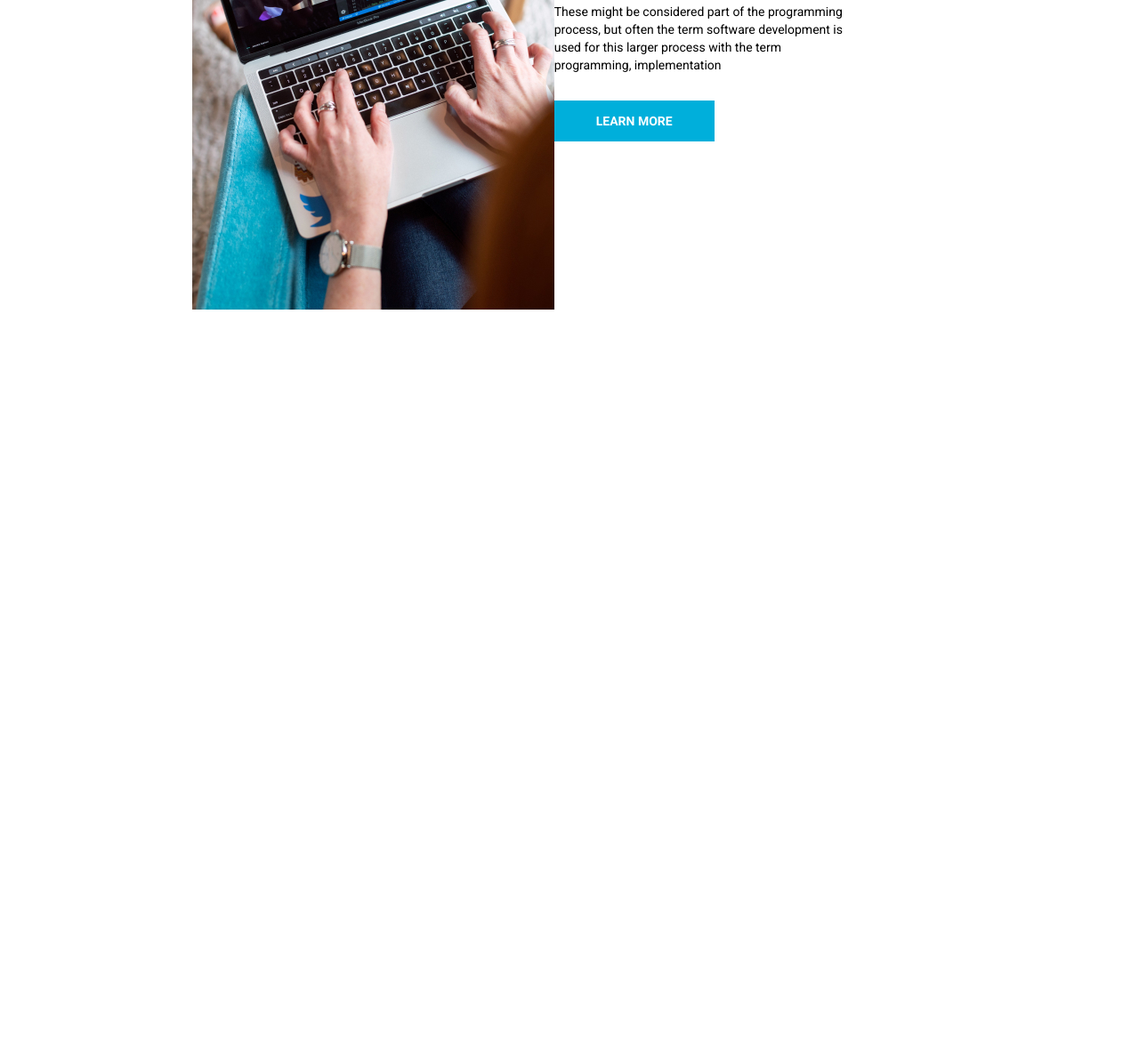
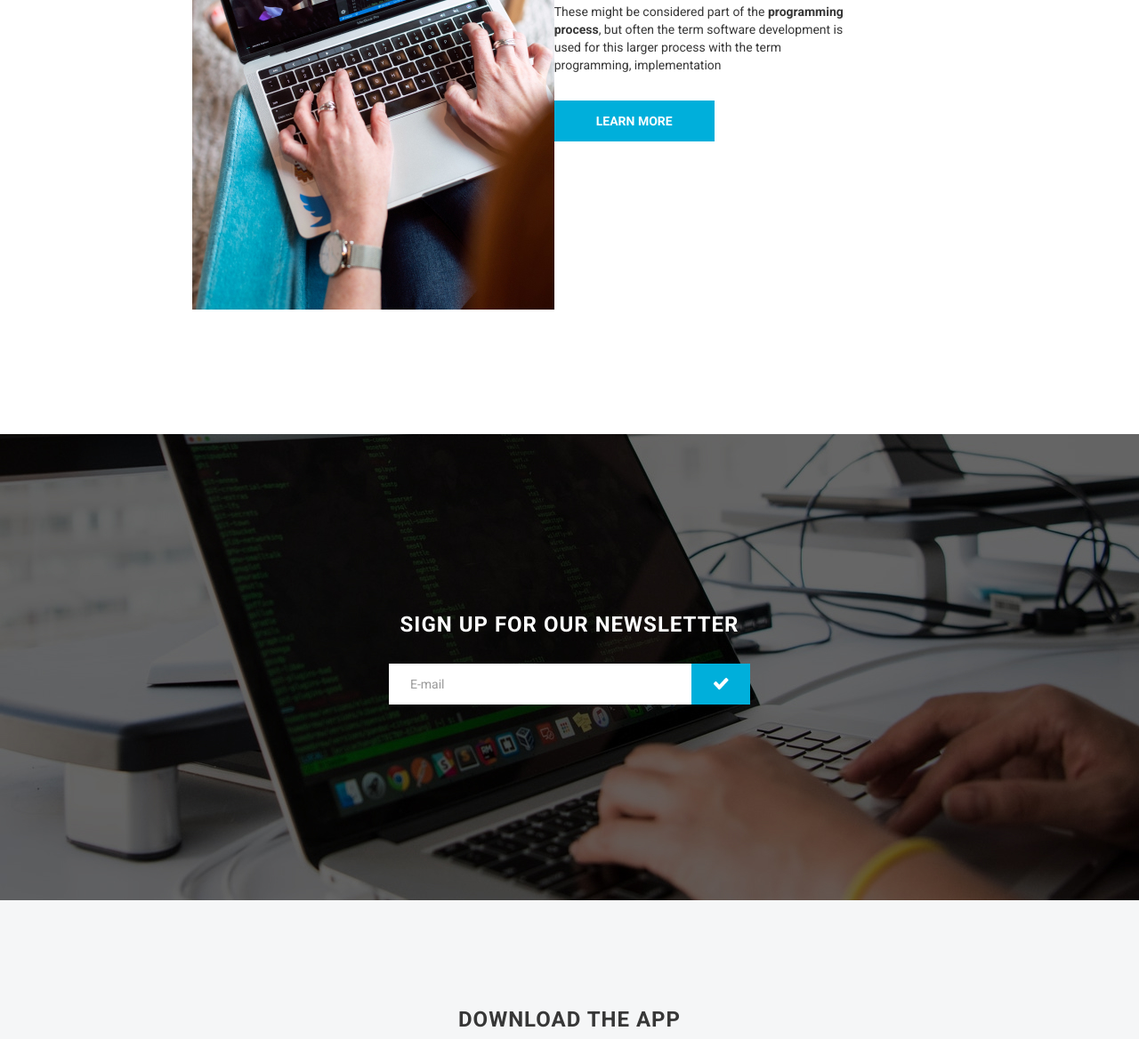
Before and after one commit to selfmotivation/practice, a plain HTML site: page webdev/index.html in a window 1280 px wide. Shown: the part 2444-3612 px from the top of the page at 89% size. Before the commit the page ends 2932 px from the top, so only its background shows below. Drawn offline with Linux system fonts and the light colour scheme.

Commit message:
add: sign up block, start download block

```diff
--- a/webdev/index.html
+++ b/webdev/index.html
@@ -85,16 +85,34 @@
 		<article class="description implement__description">
 			<h3 class="title implement__title">Implement right Code</h3>
 			<p class="text implement__text">
-				These might be considered part of the programming process, but often the term software development is used for this larger process with the term programming, implementation
+				These might be considered part of the <b>programming process</b>, but often the term software development is used for this larger process with the term programming, implementation
 			</p>
 			<button class="button implement__button">Learn more</button>
 		</article>
 	</section>
 	<section class="sign-up">
+		<h3 class="title sign-up__title">sign up for our newsletter</h3>
+		<form class="sign-up__form">
+			<input type="email" class="email-form" placeholder="E-mail">
+			<button class="button sign-up__button" type="submit"></button>
+		</form>
 
 	</section>
 	<section class="download">
-
+		<h3 class="title download__title">Download the App</h3>
+		<p class="text download__text">
+			Machine code was the language of early programs, written in the instruction set of the particular machine, often in binary notation.
+		</p>
+		<div class="download-buttons">
+			<button class="button download__button">
+				<span class="button__text">Apple Store</span>
+				<img src="assets/dwnld-apple.png" alt="Apple" class="button__icon">
+			</button>
+			<button class="button download__button">
+				<span class="button__text">Play Market</span>
+				<img src="assets/dwnld-android.png" alt="Android" class="button__icon">
+			</button>
+		</div>
 	</section>
 	<footer class="footer">
 
--- a/webdev/style.css
+++ b/webdev/style.css
@@ -71,6 +71,7 @@ ul {
 .title {
 	text-transform: uppercase;
 	font-weight: 700;
+	color: #373737;
 }
 
 .your-life {
@@ -151,7 +152,6 @@ ul {
 }
 
 .rappresent__title {
-	color: #373737;
 	font-size: 24px;
 	letter-spacing: 1px;
 	width: 370px;
@@ -161,6 +161,7 @@ ul {
 .text {
 	font-size: 14px;
 	line-height: 20px;
+	color: #373737;
 }
 
 .rappresent__text {
@@ -198,6 +199,10 @@ ul {
 	margin-bottom: 9px;
 	font-weight: 500;
 	letter-spacing: 0.68px;
+}
+
+.our-community__text {
+	color: #4e4e4e;
 }
 
 .slider {
@@ -256,7 +261,6 @@ ul {
 }
 
 .implement__title {
-	color: #373737;
 	font-size: 24px;
 	letter-spacing: 1px;
 	margin-bottom: 20px;
@@ -269,3 +273,79 @@ ul {
 .implement__button {
 	width: 180px;
 }
+
+/* Sign Up */
+
+.sign-up {
+	display: flex;
+	flex-direction: column;
+	justify-content: center;
+	background: url(assets/sign-up-bg.jpg) 100% / cover no-repeat;
+	height: 524px;
+	text-align: center;
+}
+
+.sign-up__title {
+	color: #ffffff;
+	font-size: 24px;
+	letter-spacing: 1px;
+	margin-bottom: 30px;
+}
+
+.sign-up__form {
+	margin-bottom: 20px;
+	position: relative;
+}
+
+.email-form {
+	width: 382px;
+	outline: none;
+	border: none;
+	padding: 15px 0 15px 24px;
+	font-size: 14px;
+}
+
+.email-form::placeholder {
+	color: #373737;
+	opacity: 0.5;
+}
+
+.sign-up__button {
+	background: url(assets/check-icon.png) center no-repeat;
+	background-color: #00AFDB;
+	position: absolute;
+	right: calc(50% - 203px);
+	width: auto;
+	padding: 23px 33px;
+}
+
+/* Download */
+
+.download {
+	background: #F5F6F7;
+	padding: 120px 0 180px;
+	text-align: center;
+}
+
+.download__title {
+	font-size: 24px;
+	letter-spacing: 1px;
+    margin-bottom: 20px;
+}
+
+.download__text {
+	color: #4e4e4e;
+	width: 480px;
+	margin: 0 auto 30px;
+}
+
+.download__button {
+	width: 186px;
+	height: 46px;
+	padding: 0;
+	margin: 0 14px;
+}
+
+.button__icon {
+	background-color: #009CC2;
+}
```
Also changed, not shown: webdev/assets/check-icon.png (added), webdev/assets/dwnld-android.png (added), webdev/assets/dwnld-apple.png (added), webdev/assets/sign-up-bg.jpg (added).
